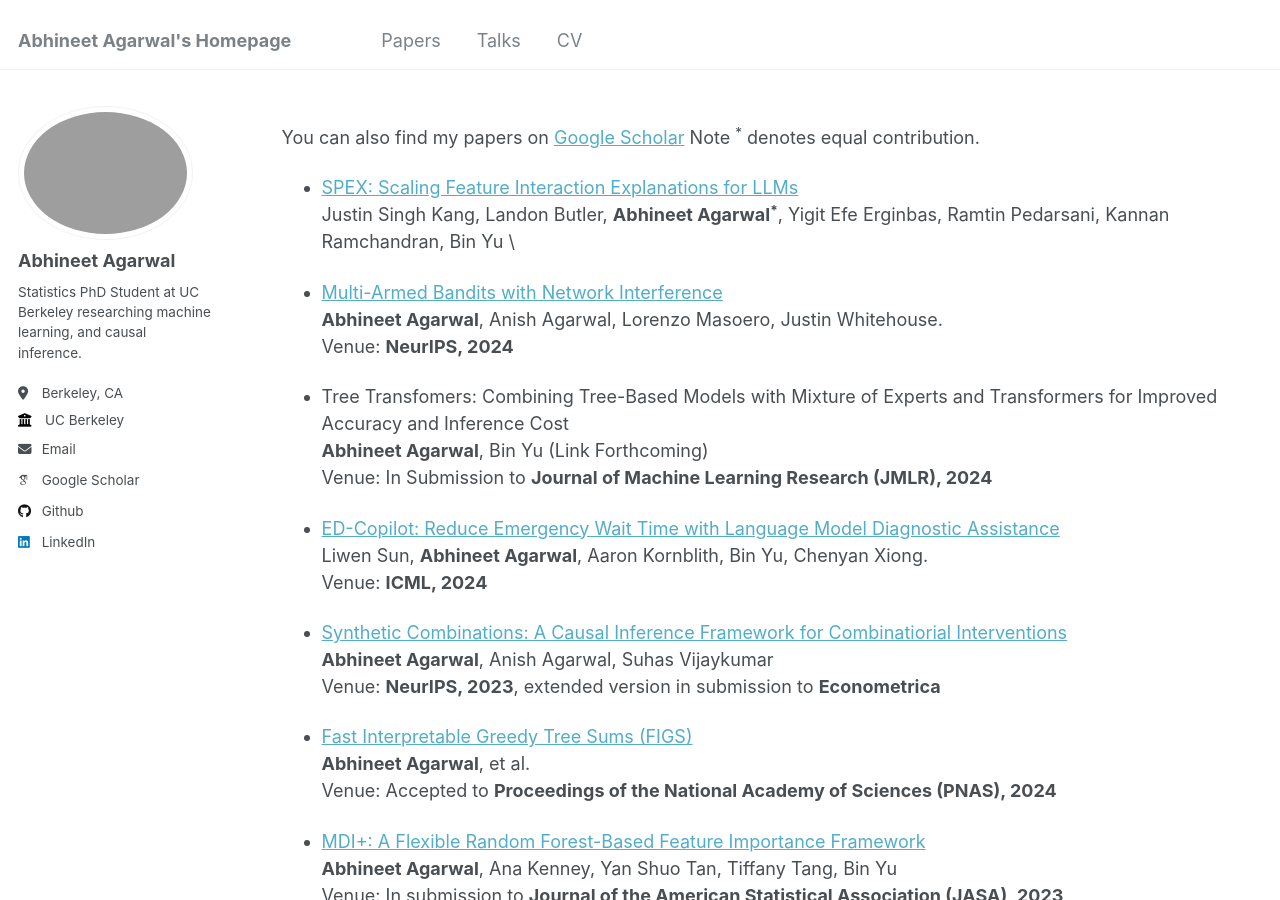
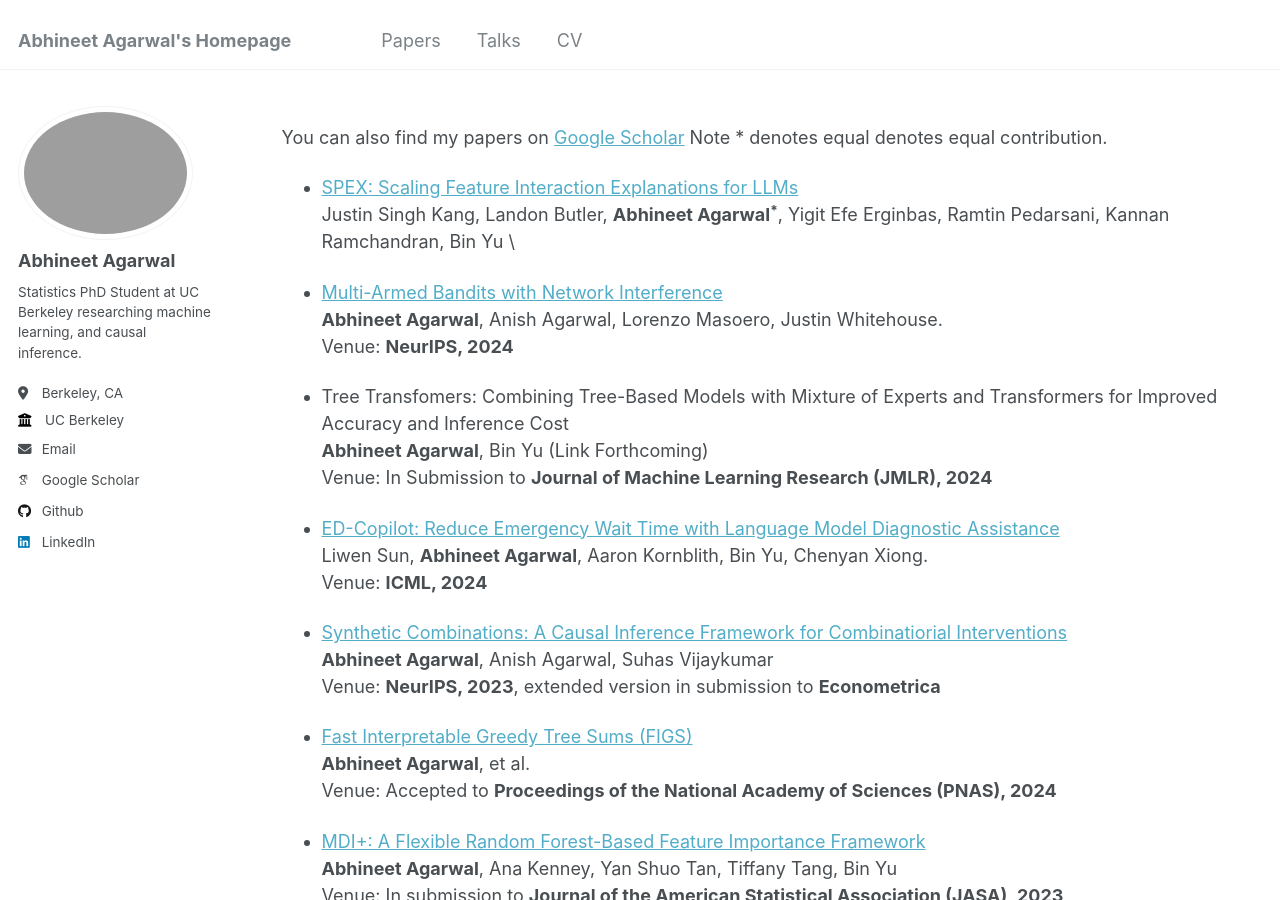
Before and after one commit to aagarwal1996/aagarwal1996.github.io, a Jekyll site: the page built from _pages/publications.md, in a window 1280 px wide and 900 px high. Built offline with Jekyll 4.4.1, drawn with Linux system fonts in a browser that asks for light colours; some web fonts are replaced.

Commit message:
Update publications.md

```diff
--- a/_pages/publications.md
+++ b/_pages/publications.md
@@ -5,8 +5,7 @@ permalink: /publications/
 author_profile: true
 ---
 
-You can also find my papers on [Google Scholar](https://scholar.google.com/citations?user=8282541233&hl=en) Note <sup>*</sup>
-denotes equal contribution.
+You can also find my papers on [Google Scholar](https://scholar.google.com/citations?user=8282541233&hl=en) Note \* denotes equal denotes equal contribution.
 
 
 * [SPEX: Scaling Feature Interaction Explanations for LLMs](https://arxiv.org/abs/2502.13870)<br>
```
